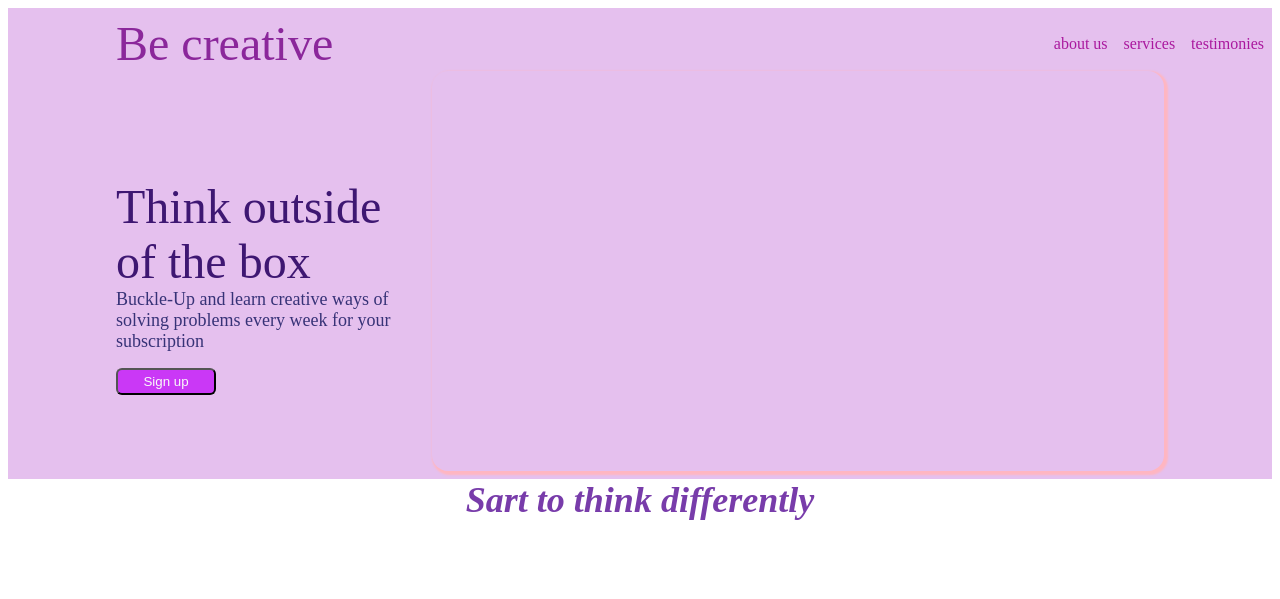
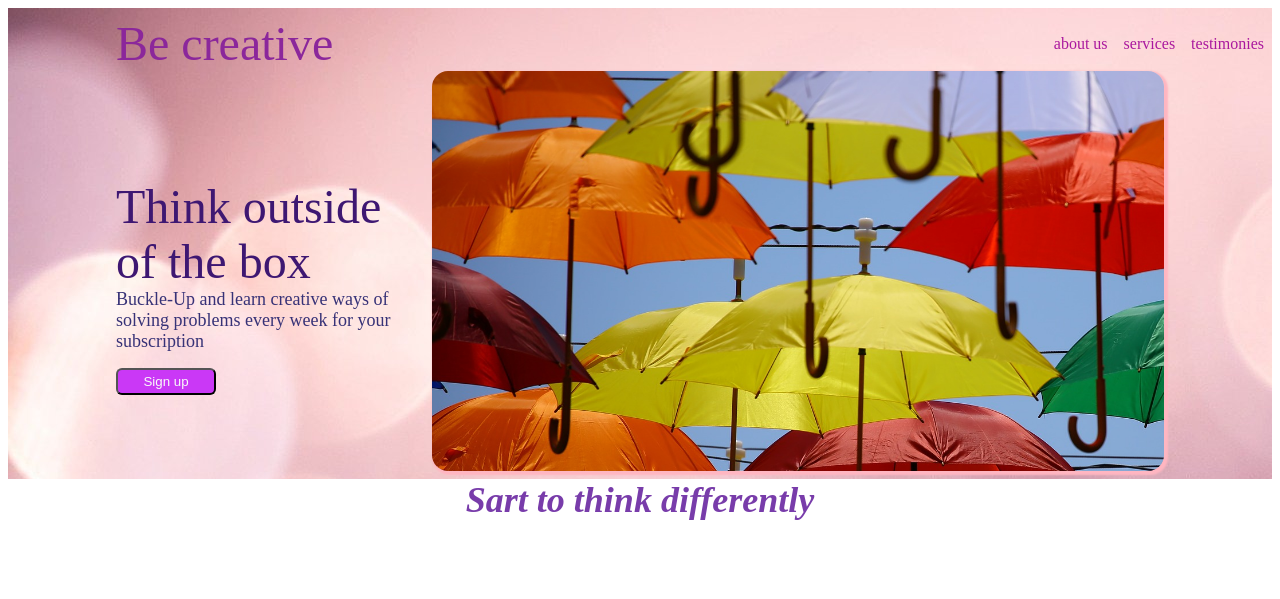
Before and after one commit to kukutena/landing-page, a plain HTML site: page index.html in a window 1280 px wide. Shown: the top 599 px of the page. Drawn offline with Linux system fonts and the light colour scheme.

Commit message:
Update style.css

```diff
--- a/style.css
+++ b/style.css
@@ -11,14 +11,14 @@
     height: 400p;
     color: #f9faf8;
     padding: 8px;
-    background-image: url(./image/bokeh-g98cb8ebbf_1920.jpg);
+    background-image: url(./bokeh-g98cb8ebbf_1920.jpg);
     object-fit: fill;
 }
 
 .image{
     width: 1100px;
     height: 400px;
-    background-image: url(./image/umbrellas-g6f4a87ac8_1920.jpg);
+    background-image: url(./umbrellas-g6f4a87ac8_1920.jpg);
     background-size: 1100px,400px;
     border-radius: 16px;
     box-shadow: 2px 2px 2px 2px lightpink;
```
